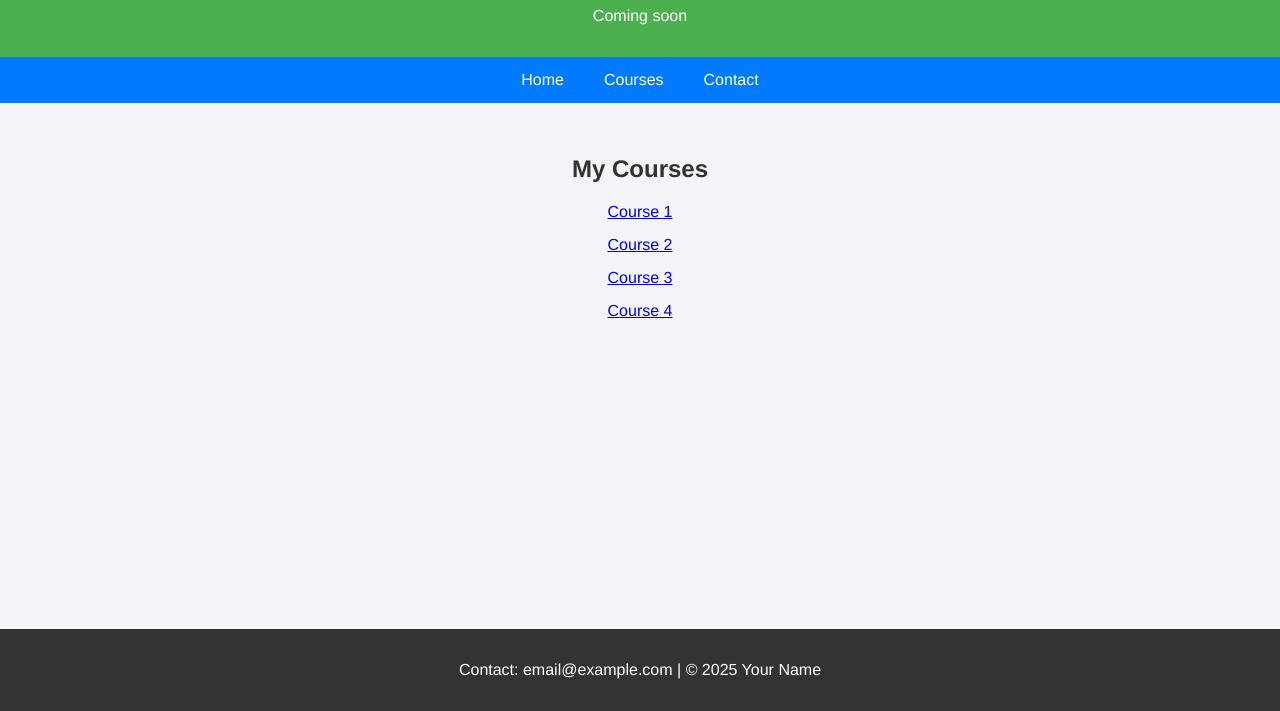
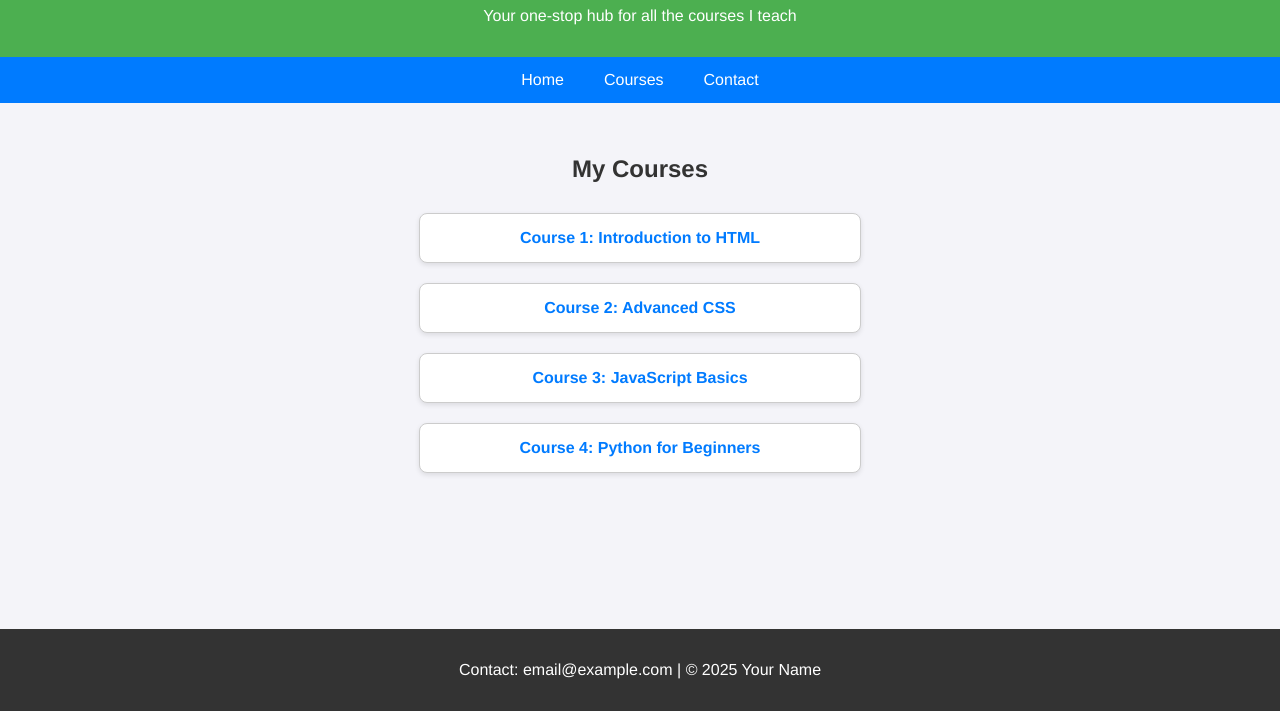
Before and after one commit to benscottbc/benscottbc.github.io, a plain HTML site: page index.html in a window 1280 px wide. Shown: the part 89-800 px from the top of the page. Drawn offline with Linux system fonts and the light colour scheme.

Commit message:
modified:   index.html

```diff
--- a/index.html
+++ b/index.html
@@ -13,20 +13,17 @@
             padding: 0;
         }
         header {
-            font-family: 'Helvetica Neue', Arial, sans-serif;
             background-color: #4CAF50;
             color: white;
             text-align: center;
             padding: 1em 0;
         }
         nav {
-            font-family: 'Helvetica Neue', Arial, sans-serif;
             display: flex;
             justify-content: center;
             background-color: #007BFF;
         }
         nav a {
-            font-family: 'Helvetica Neue', Arial, sans-serif;
             color: white;
             padding: 14px 20px;
             text-decoration: none;
@@ -37,23 +34,38 @@
             color: black;
         }
         main {
-            font-family: 'Helvetica Neue', Arial, sans-serif;
             text-align: center;
             padding: 2em 0;
         }
         h2 {
-            font-family: 'Helvetica Neue', Arial, sans-serif;
             color: #333;
         }
         .course-list {
             list-style-type: none;
             padding: 0;
+            display: flex;
+            flex-direction: column;
+            align-items: center;
         }
         .course-list li {
-            margin: 15px 0;
+            background-color: white;
+            border: 1px solid #ccc;
+            border-radius: 8px;
+            padding: 15px 20px;
+            margin: 10px 0;
+            width: 80%;
+            max-width: 400px;
+            box-shadow: 0 2px 5px rgba(0, 0, 0, 0.1);
+        }
+        .course-list a {
+            text-decoration: none;
+            color: #007BFF;
+            font-weight: bold;
+        }
+        .course-list a:hover {
+            text-decoration: underline;
         }
         footer {
-            font-family: 'Helvetica Neue', Arial, sans-serif;
             background-color: #333;
             color: white;
             text-align: center;
@@ -67,8 +79,8 @@
 <body>
 
     <header>
-        <h1>My Materials</h1>
-        <p>Coming soon</p>
+        <h1>Welcome to My Courses</h1>
+        <p>Your one-stop hub for all the courses I teach</p>
     </header>
 
     <nav>
@@ -80,10 +92,10 @@
     <main>
         <h2>My Courses</h2>
         <ul class="course-list">
-            <li><a href="https://link-to-course1.com" target="_blank">Course 1</a></li>
-            <li><a href="https://link-to-course2.com" target="_blank">Course 2</a></li>
-            <li><a href="https://link-to-course3.com" target="_blank">Course 3</a></li>
-            <li><a href="https://link-to-course4.com" target="_blank">Course 4</a></li>
+            <li><a href="https://link-to-course1.com" target="_blank">Course 1: Introduction to HTML</a></li>
+            <li><a href="https://link-to-course2.com" target="_blank">Course 2: Advanced CSS</a></li>
+            <li><a href="https://link-to-course3.com" target="_blank">Course 3: JavaScript Basics</a></li>
+            <li><a href="https://link-to-course4.com" target="_blank">Course 4: Python for Beginners</a></li>
         </ul>
     </main>
 
```
